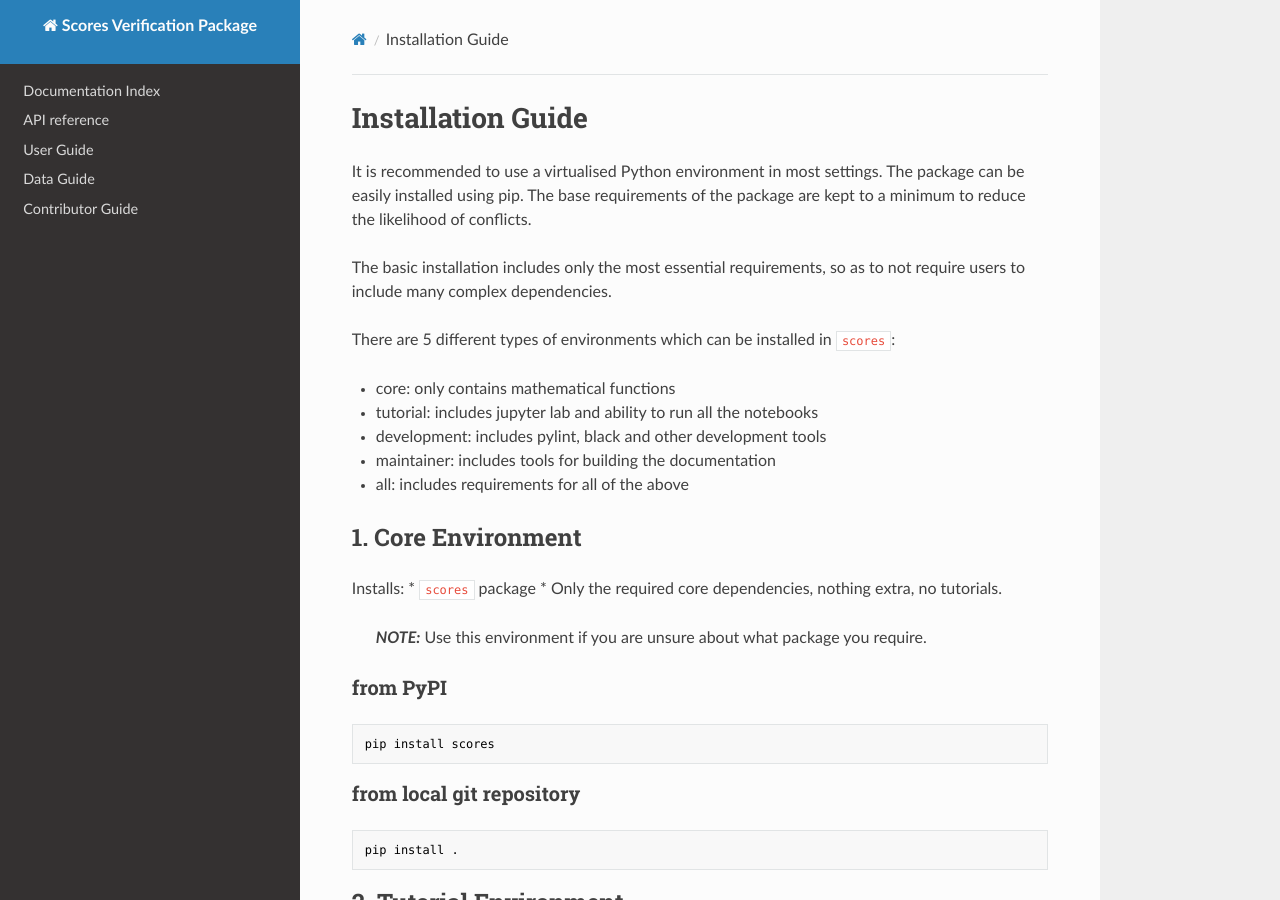
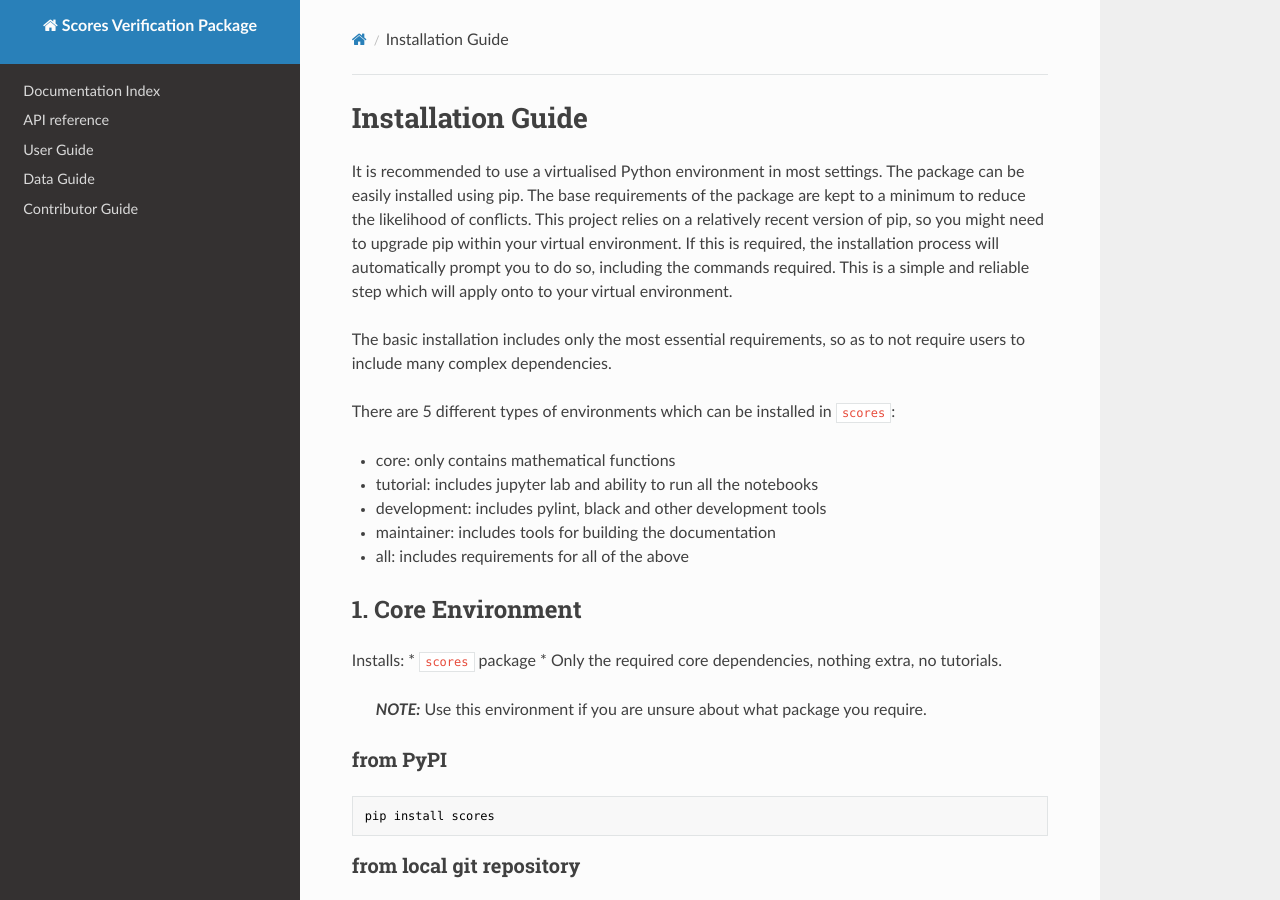
Before and after one commit to nci/scores, an MkDocs documentation site: the page built from docs/installation.md, in a window 1280 px wide and 900 px high. Built offline with MkDocs 1.6.1, drawn with Linux system fonts in a browser that asks for light colours; nearby versions of some CDN libraries.

Commit message:
RTD tweaks

```diff
--- a/docs/installation.md
+++ b/docs/installation.md
@@ -1,6 +1,6 @@
 # Installation Guide
 
-It is recommended to use a virtualised Python environment in most settings. The package can be easily installed using pip. The base requirements of the package are kept to a minimum to reduce the likelihood of conflicts.
+It is recommended to use a virtualised Python environment in most settings. The package can be easily installed using pip. The base requirements of the package are kept to a minimum to reduce the likelihood of conflicts. This project relies on a relatively recent version of pip, so you might need to upgrade pip within your virtual environment. If this is required, the installation process will automatically prompt you to do so, including the commands required. This is a simple and reliable step which will apply onto to your virtual environment.
 
 The basic installation includes only the most essential requirements, so as to not require users to include many complex dependencies.
 
```
Also changed, not shown: docs/data.md (+1 -1 lines).
